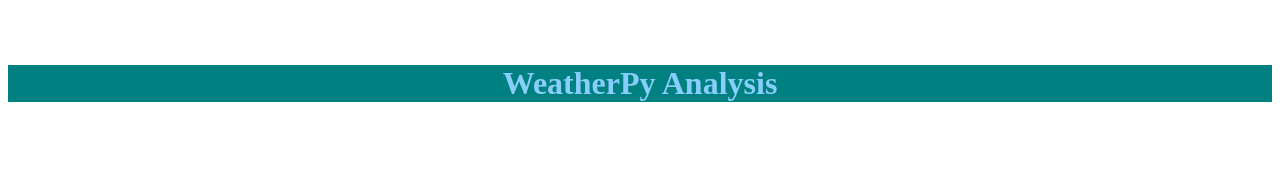
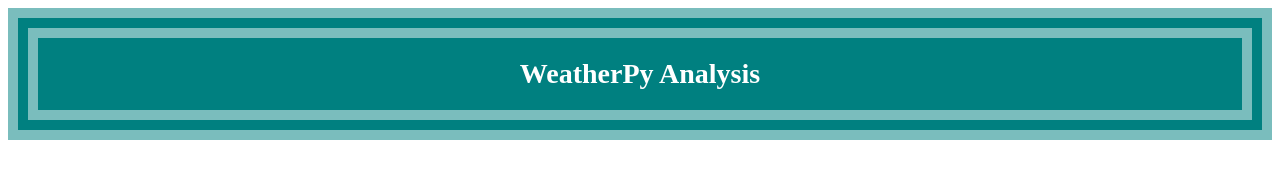
Before and after one commit to syd-cavs/Web-Design-Challenge, a plain HTML site: page index.html in a window 1280 px wide. Drawn offline with Linux system fonts and the light colour scheme.

Commit message:
formatting

```diff
--- a/index.html
+++ b/index.html
@@ -8,8 +8,7 @@
 </head>
 
 <body>
-    <br></br>
-    <h1> WeatherPy Analysis </h1>
+    <h1 id="main_head"> WeatherPy Analysis </h1>
     <br></br>
 
 </body>
--- a/style.css
+++ b/style.css
@@ -1,8 +1,10 @@
-h1 {
+#main_head {
+    padding: 20px 0;
+    margin: 0;
+    margin-bottom: 20px;
+    font-size: 28px;
     text-align: center;
-    color: lightskyblue;
+    color: white;
     background-color: teal;
+    border: 30px double rgba(255,255,255,0.48);
   }
-br {
-    color: teal;
-}
```
